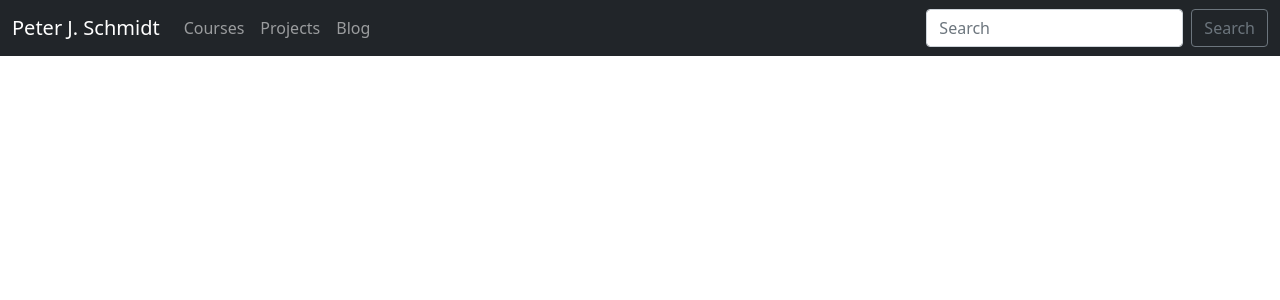
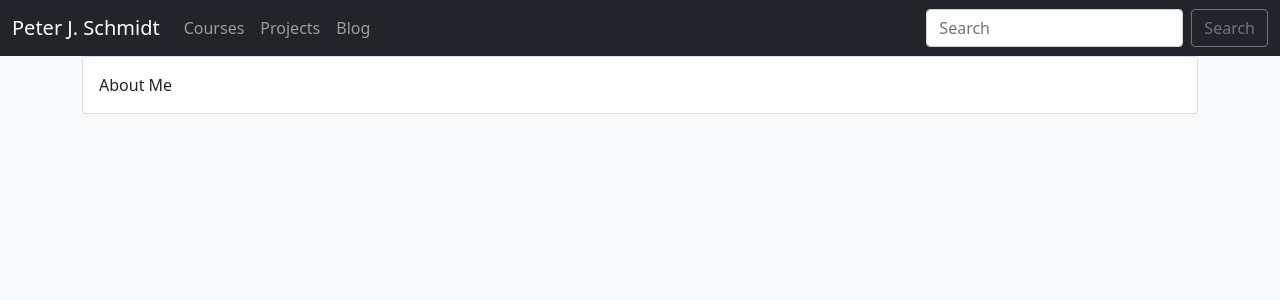
Before and after one commit to peter-j-schmidt/portfolio_website, a Flask app: page / in a window 1280 px wide. Shown: the part 800-1100 px from the top of the page. Run offline with Flask 2, Linux system fonts and the light colour scheme.

Commit message:
Added code for first card - About Me section.

```diff
--- a/static/styles.css
+++ b/static/styles.css
@@ -1,6 +1,7 @@
 body {
   margin: 0;
   padding: 0;
+  background: black;
 }
 
 main {
--- a/static/styles.scss
+++ b/static/styles.scss
@@ -1,8 +1,7 @@
-
-
 body {
     margin: 0;
     padding: 0;
+    background: black;
 }
 
 main {
--- a/templates/index.html
+++ b/templates/index.html
@@ -18,6 +18,8 @@
         <div class="hero">
 
         </div>
+
+
 
         <!-- Carousel Fade -->
         <!--
@@ -63,14 +65,16 @@
             </div>
         </nav>
 
-
-
-        <main class="container-fluid">
+        <main class="container-fluid bg-light">
             <div class="container">
-                <div class="row align-items-center">
-                    <div class="col"></div>
-                    <div class="col"></div>
-                    <div class="col"></div>
+                <div class="row">
+                    <div class="col-lg-12 align-self-center">
+                        <div class="card">
+                            <div class="card-body">
+                                About Me
+                            </div>
+                        </div>
+                    </div>
                 </div>
             </div>
         </main>
```
Also changed, not shown: 1 other file.
